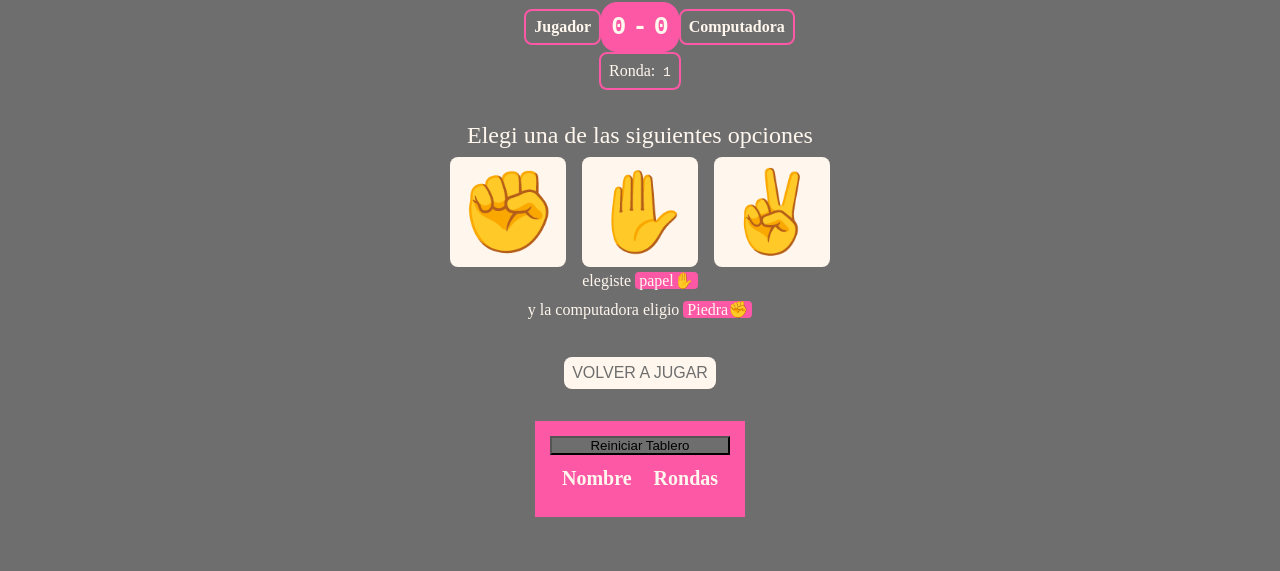
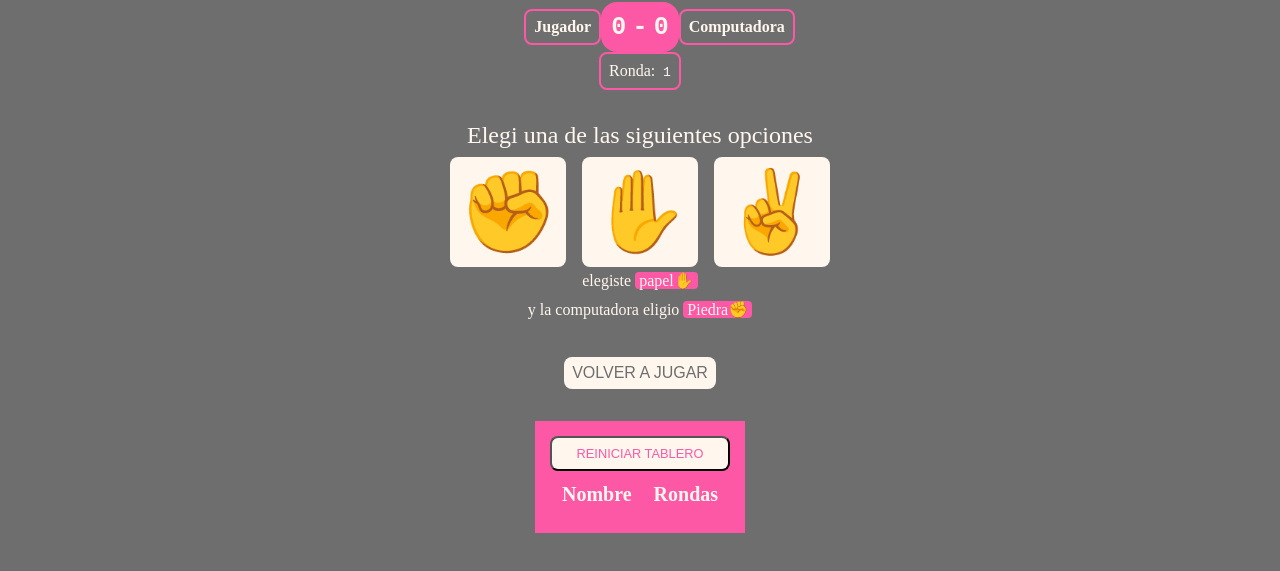
Before and after one commit to SantiiVR/jsProyectoFinalRivero, a plain HTML site: page index.html in a window 1280 px wide. Shown: the part 181-752 px from the top of the page. Drawn offline with Linux system fonts and the light colour scheme; some packages are replaced by stand-ins of ours; a script that the page names is missing.

Commit message:
ajustes css

```diff
--- a/css/style.css
+++ b/css/style.css
@@ -145,5 +145,11 @@ th {
 }
 
 #reinicioTabla{
-    background-color: rgb(110, 110, 110);
+    background-color:  rgb(255, 247, 238);
+    color: rgb(253, 88, 165) ;
+    font-size: .8rem;
+    padding: .5rem;
+    border-radius: .5rem;
+    cursor: pointer;
+    text-transform: uppercase;
 }
```
Also changed, not shown: js/index.js (+2 -9 lines).
